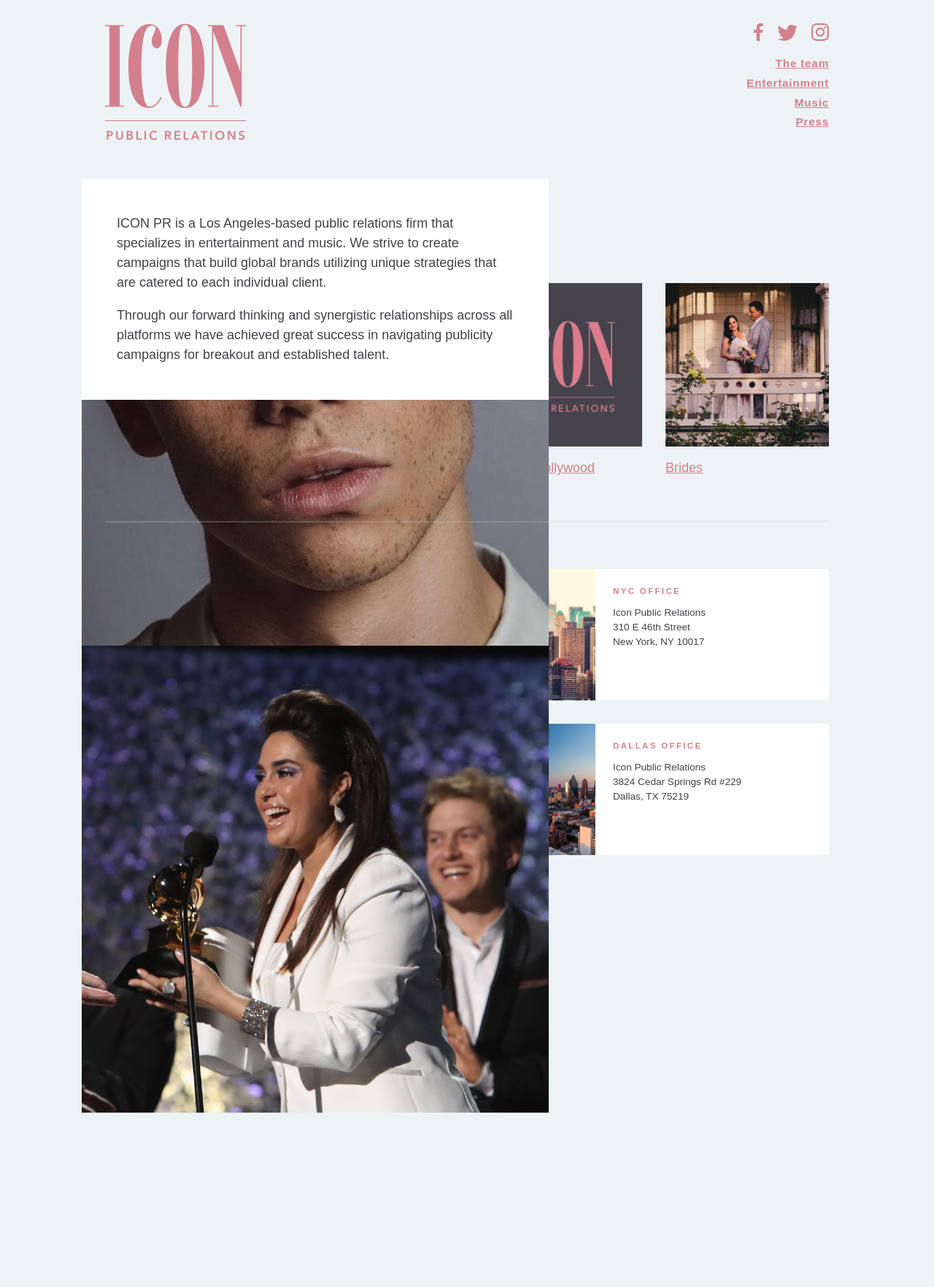
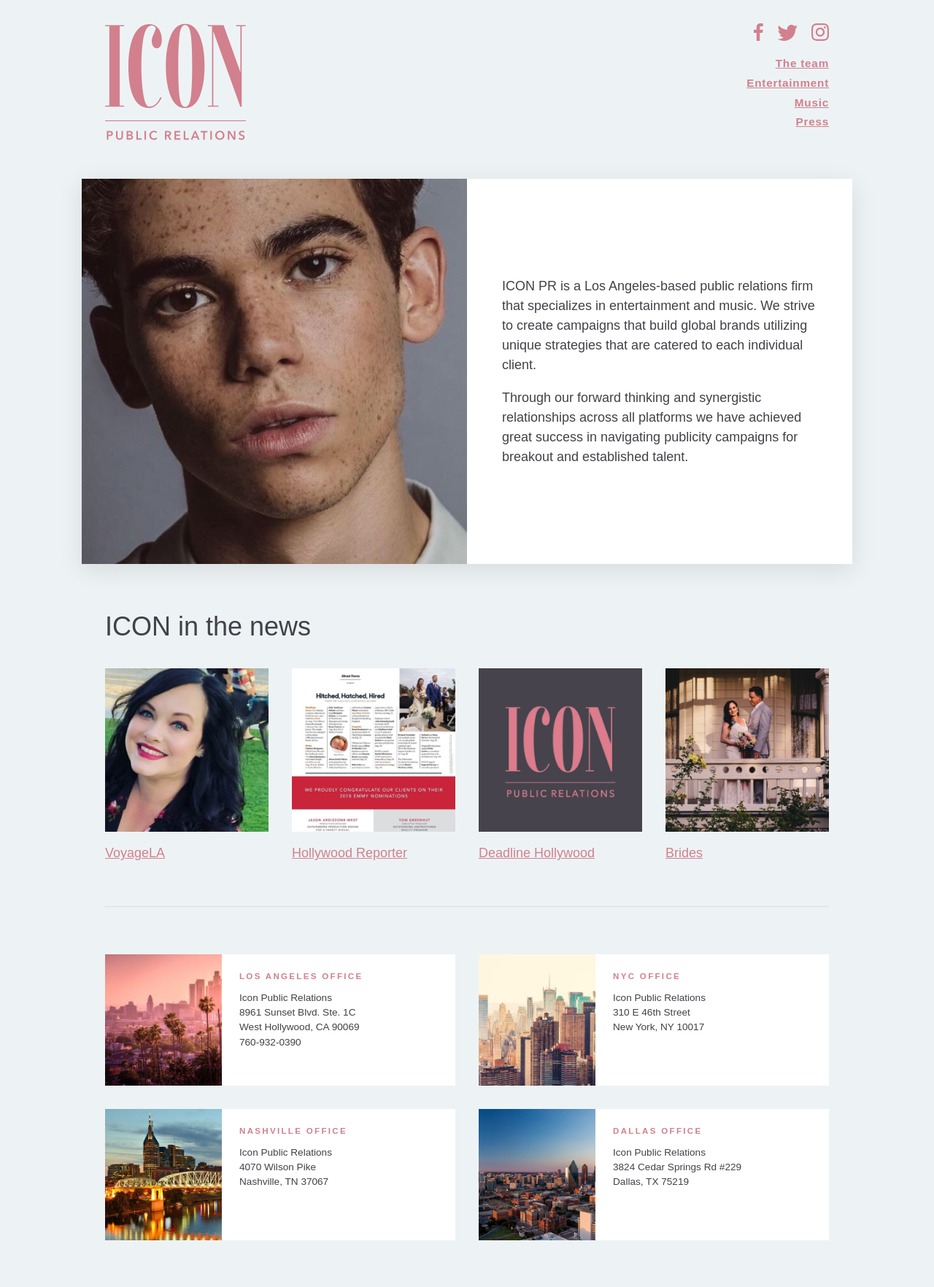
Before and after one commit to jgilyead/icon-pr, a Jekyll site: the page built from index.html, in a window 1280 px wide. Shown: the whole page at 73% size. Built offline with Jekyll 4.4.1, drawn with Linux system fonts in a browser that asks for light colours; nearby versions of some CDN libraries; some web fonts are replaced; before the commit the page ends 1525 px from its top, so only the background shows below that.

Commit message:
Failed hero slider experiment reset

```diff
--- a/_includes/hero.html
+++ b/_includes/hero.html
@@ -2,9 +2,6 @@
   <div class="hero-image">
     <div>
       <img src="assets/images/hero/cameron-boyce.jpg" alt="">
-    </div>
-    <div>
-      <img src="assets/images/hero/2019-02-10-emily-lazar-wins-grammy.jpg" alt="">
     </div>
   </div>
   <div class="hero-intro">
--- a/assets/css/components/hero.scss
+++ b/assets/css/components/hero.scss
@@ -37,9 +37,3 @@
     }
   }
 }
-.hero-image {
-  position: relative;
-}
-.hero > div {
-  position: absolute;
-}
```
